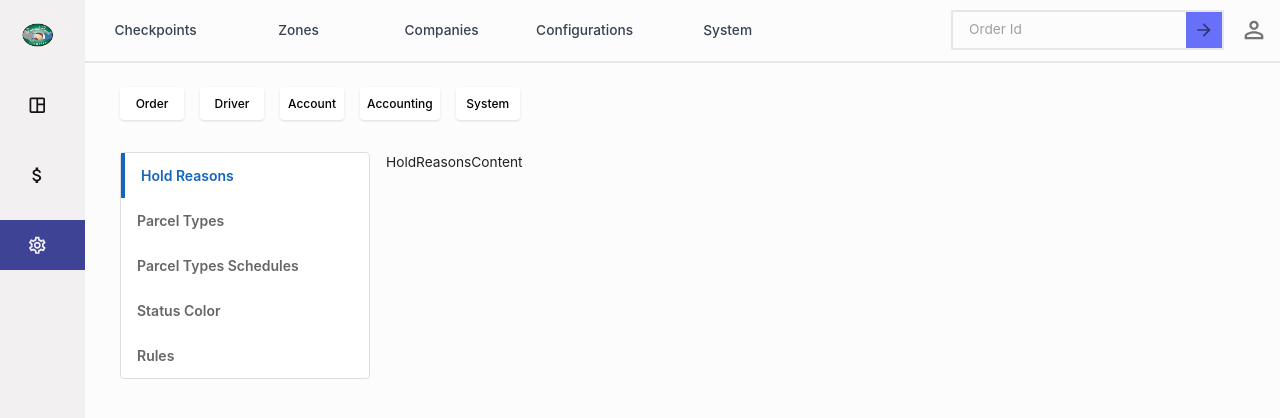
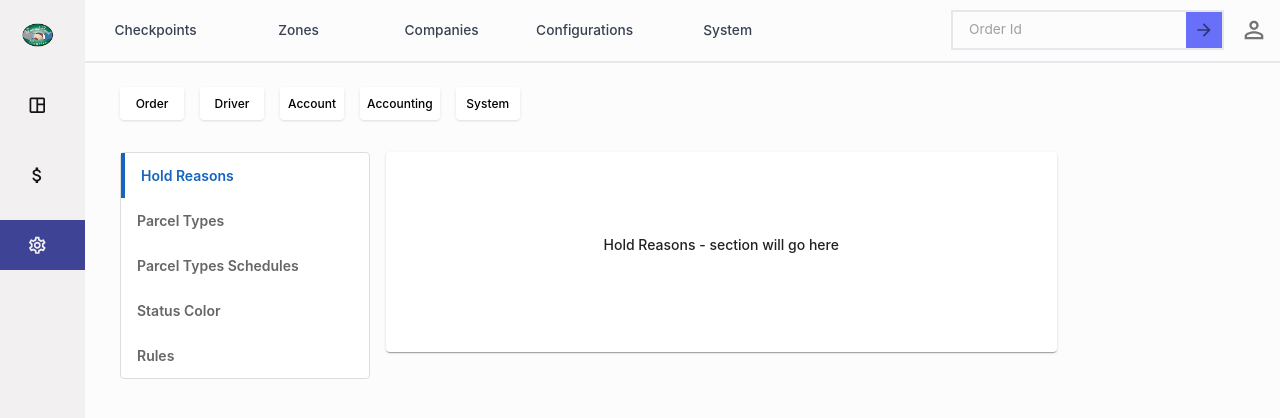
Before and after one commit to geekyvinayak/courier-backoffice, a React (Create React App) app: page /settings/configurations in a window 1280 px wide. Shown: the top 418 px of the page. Built offline with nearby package versions, Linux system fonts and the light colour scheme; no server answers; sample sign-in values are in the browser's storage.

Commit message:
minor temp changes

```diff
--- a/src/tabs/settingsTab/configurations/index.js
+++ b/src/tabs/settingsTab/configurations/index.js
@@ -6,7 +6,10 @@ import {
   ListItemButton,
   ListItemText,
   Paper,
-  Box
+  Box,
+  Typography,
+  Card,
+  CardContent,
 } from "@mui/material";
 import { useLocation } from "react-router-dom";
 import OrderTab from "./orders";
@@ -83,15 +86,30 @@ const ConfigrationsTab = () => {
     setSelectedIndex(index);
   };
 
+  const GenericContent = ({ title, description }) => (
+  <Card sx={{ minHeight: 200,maxWidth:"75%", display:"flex",justifyContent:"center",alignItems:"center  " }}>
+    <CardContent>
+      <Typography variant="h6" gutterBottom>
+        {title} - section will go here
+      </Typography>
+      <Typography variant="body2" color="text.secondary">
+        {description}
+      </Typography>
+      {/* Add specific content for each configuration type */}
+    </CardContent>
+  </Card>
+);
+
+
   const renderContent = () => {
     const selectedItem = menuItems[selectedIndex];
 
     // Order tab specific content components
-    if (currentConfigType === "order") {
-        return <OrderTab  selectedItem={selectedItem}/>;
-    }
+    // if (currentConfigType === "order") {
+    //     return <OrderTab  selectedItem={selectedItem}/>;
+    // }
 
-    return <OrderTab  selectedItem={selectedItem}/>;
+    return <GenericContent  title={selectedItem}/>;
   };
 
   return (
```
Also changed, not shown: src/tabs/priceListTab/extraFees/extraFees.jsx (line endings or trailing spaces).
